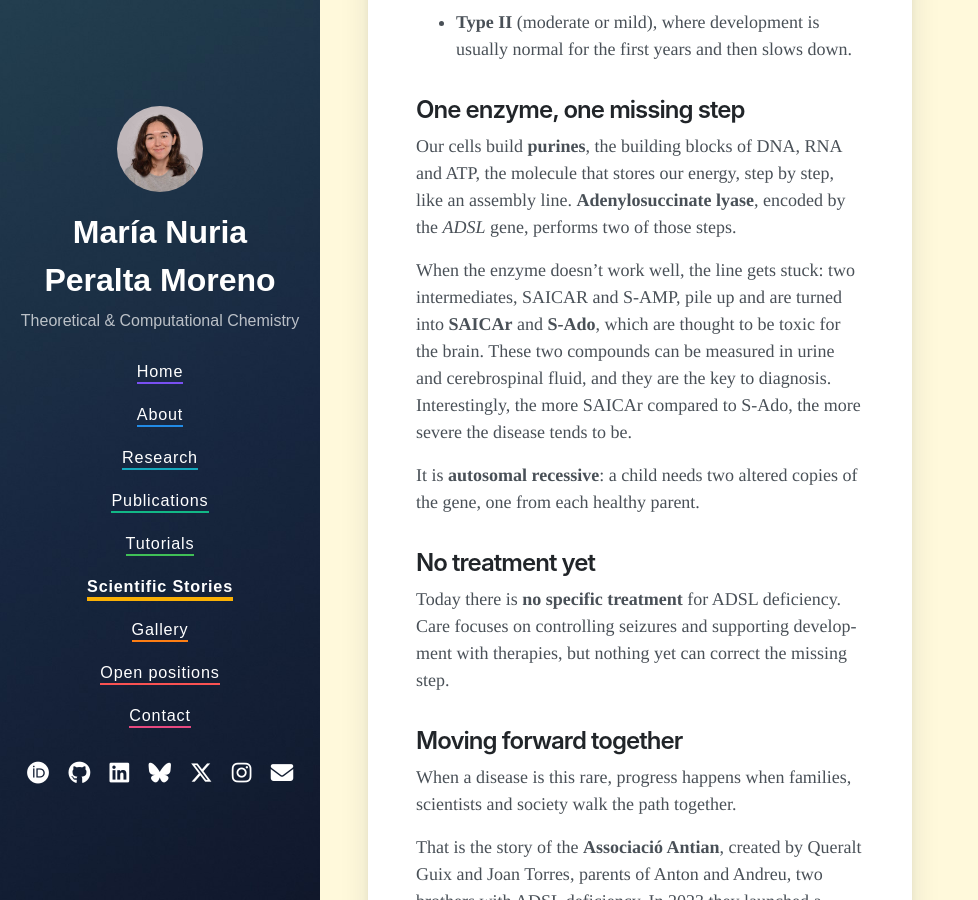
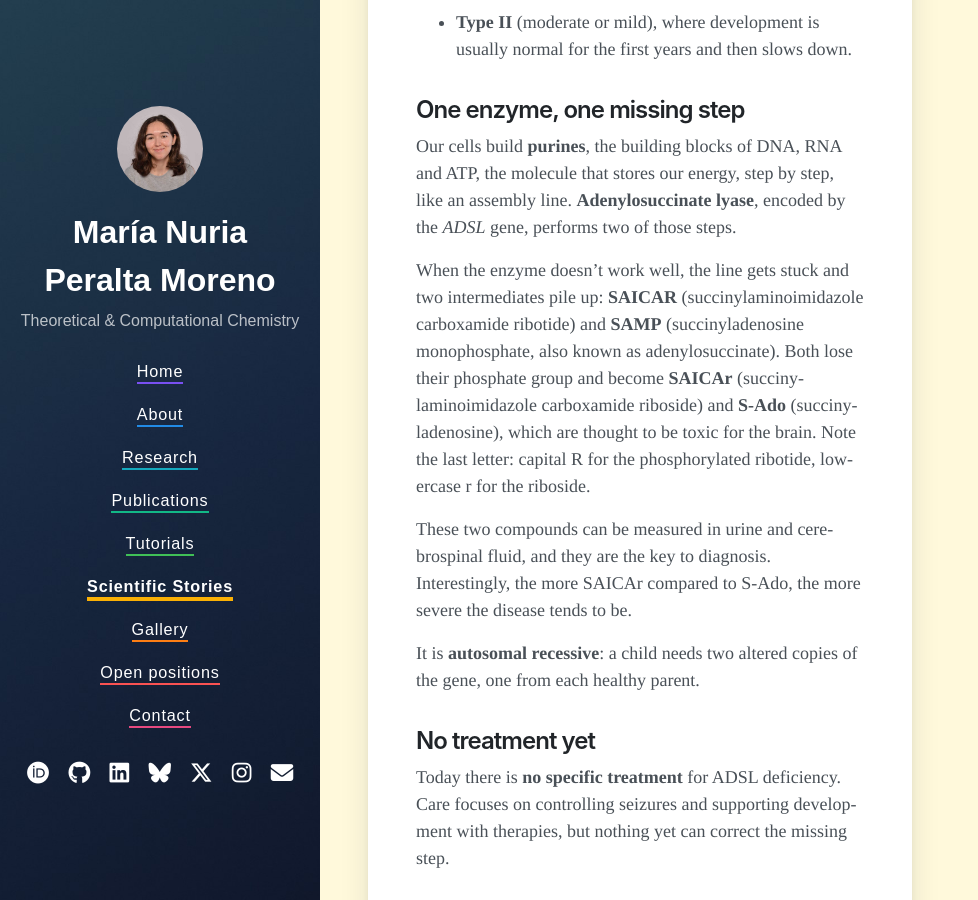
Before and after one commit to Peralta-Moreno-MN/peralta-moreno-mn.github.io, a Jekyll site: the page built from _posts/2026-11-24-adsl-deficiency.md, in a window 1280 px wide and 900 px high, scrolled down 868 px. Shown: the whole window, without its empty margins (0-978 px from the left). Built offline with Jekyll 4.4.1, drawn with Linux system fonts in a browser that asks for light colours; nearby versions of some CDN libraries.

Commit message:
ADSL post: full names of the accumulating compounds

```diff
--- a/_posts/2026-11-24-adsl-deficiency.md
+++ b/_posts/2026-11-24-adsl-deficiency.md
@@ -31,10 +31,15 @@ Our cells build **purines**, the building blocks of DNA, RNA and ATP, the molecu
 our energy, step by step, like an assembly line. **Adenylosuccinate lyase**, encoded by the
 *ADSL* gene, performs two of those steps.
 
-When the enzyme doesn't work well, the line gets stuck: two intermediates, SAICAR and S-AMP,
-pile up and are turned into **SAICAr** and **S-Ado**, which are thought to be toxic for the
-brain. These two compounds can be measured in urine and cerebrospinal fluid, and they are the
-key to diagnosis. Interestingly, the more SAICAr compared to S-Ado, the more severe the disease
+When the enzyme doesn't work well, the line gets stuck and two intermediates pile up:
+**SAICAR** (succinylaminoimidazole carboxamide ribotide) and **SAMP** (succinyladenosine
+monophosphate, also known as adenylosuccinate). Both lose their phosphate group and become
+**SAICAr** (succinylaminoimidazole carboxamide riboside) and **S-Ado** (succinyladenosine),
+which are thought to be toxic for the brain. Note the last letter: capital R for the
+phosphorylated ribotide, lowercase r for the riboside.
+
+These two compounds can be measured in urine and cerebrospinal fluid, and they are the key to
+diagnosis. Interestingly, the more SAICAr compared to S-Ado, the more severe the disease
 tends to be.
 
 It is **autosomal recessive**: a child needs two altered copies of the gene, one from each
```
